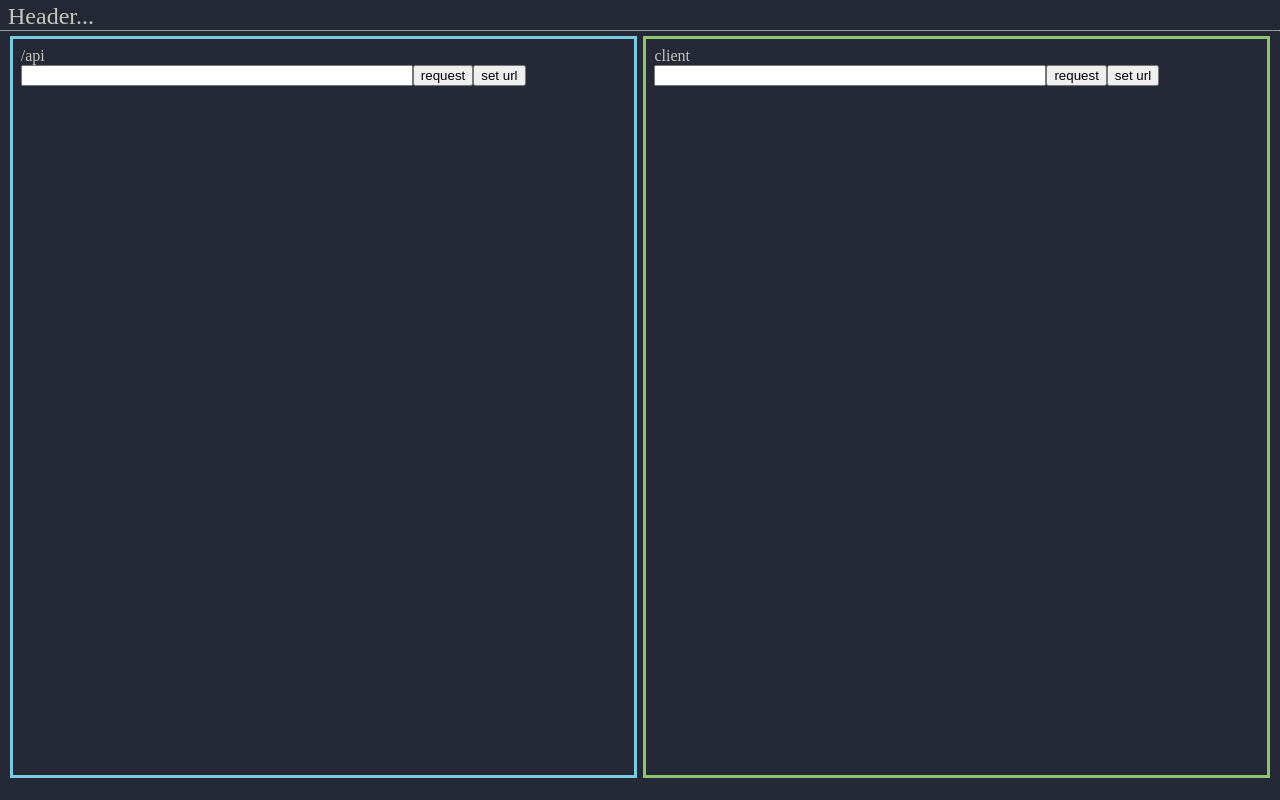
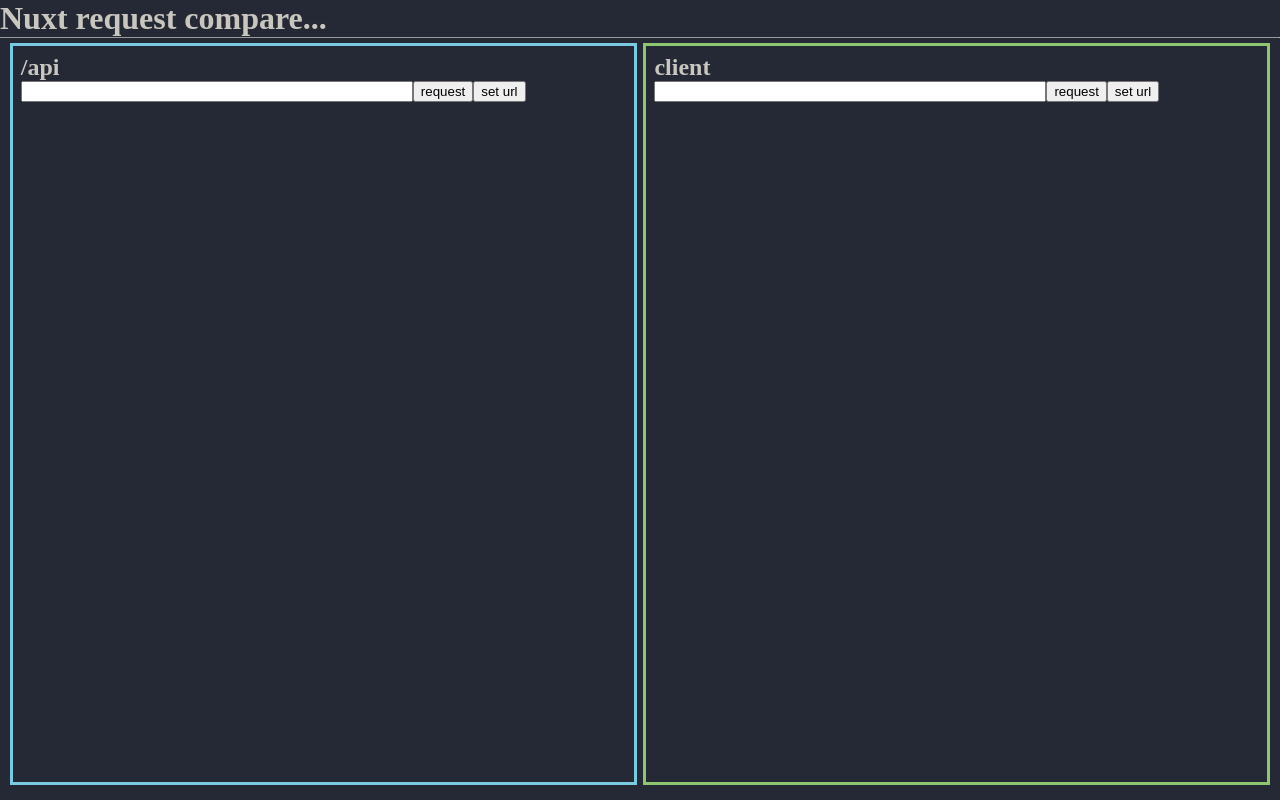
Before and after one commit to kdingn/compare-nuxt3-requests, a Nuxt app: page / in a window 1280 px wide. Built offline with nearby package versions, Linux system fonts and the light colour scheme.

Commit message:
layout arrange

```diff
--- a/components/Header.vue
+++ b/components/Header.vue
@@ -1,15 +1,13 @@
 <script setup lang="ts"></script>
 
 <template>
-  <div class="header">Header...</div>
+  <h1 class="header">Nuxt request compare...</h1>
   <hr class="hr" size="1" />
 </template>
 
 <style scoped>
 .header {
-  margin-top: 0.2rem;
-  margin-left: 0.5rem;
-  font-size: 1.5rem;
+  margin: 0 auto;
 }
 .hr {
   margin: 0 auto;
--- a/components/Left.vue
+++ b/components/Left.vue
@@ -5,7 +5,7 @@
 const data = ref<any>("");
 
 function setUrl() {
-  inputUrl.value = "https://ai-data-base.com/archives/64001";
+  inputUrl.value = "https://github.com/kdingn";
 }
 
 function updateContent() {
@@ -20,7 +20,7 @@
 
 <template>
   <div class="left-content">
-    <div>/api</div>
+    <h2 class="left-title">/api</h2>
     <div>
       <input type="form" class="left-input" v-model="inputUrl" />
       <button @click="updateContent">request</button>
@@ -34,6 +34,9 @@
 .left-content {
   width: 49vw;
 }
+.left-title {
+  margin: 0 auto;
+}
 .left-input {
   width: 30vw;
 }
--- a/components/Right.vue
+++ b/components/Right.vue
@@ -5,7 +5,7 @@
 const data = ref<any>("");
 
 function setUrl() {
-  inputUrl.value = "https://ai-data-base.com/archives/64001";
+  inputUrl.value = "https://github.com/kdingn";
 }
 
 function updateContent() {
@@ -17,7 +17,7 @@
 
 <template>
   <div class="right-content">
-    <div>client</div>
+    <h2 class="right-title">client</h2>
     <div>
       <input type="form" class="right-input" v-model="inputUrl" />
       <button @click="updateContent">request</button>
@@ -31,6 +31,9 @@
 .right-content {
   width: 49vw;
 }
+.right-title {
+  margin: 0 auto;
+}
 .right-input {
   width: 30vw;
 }
```
